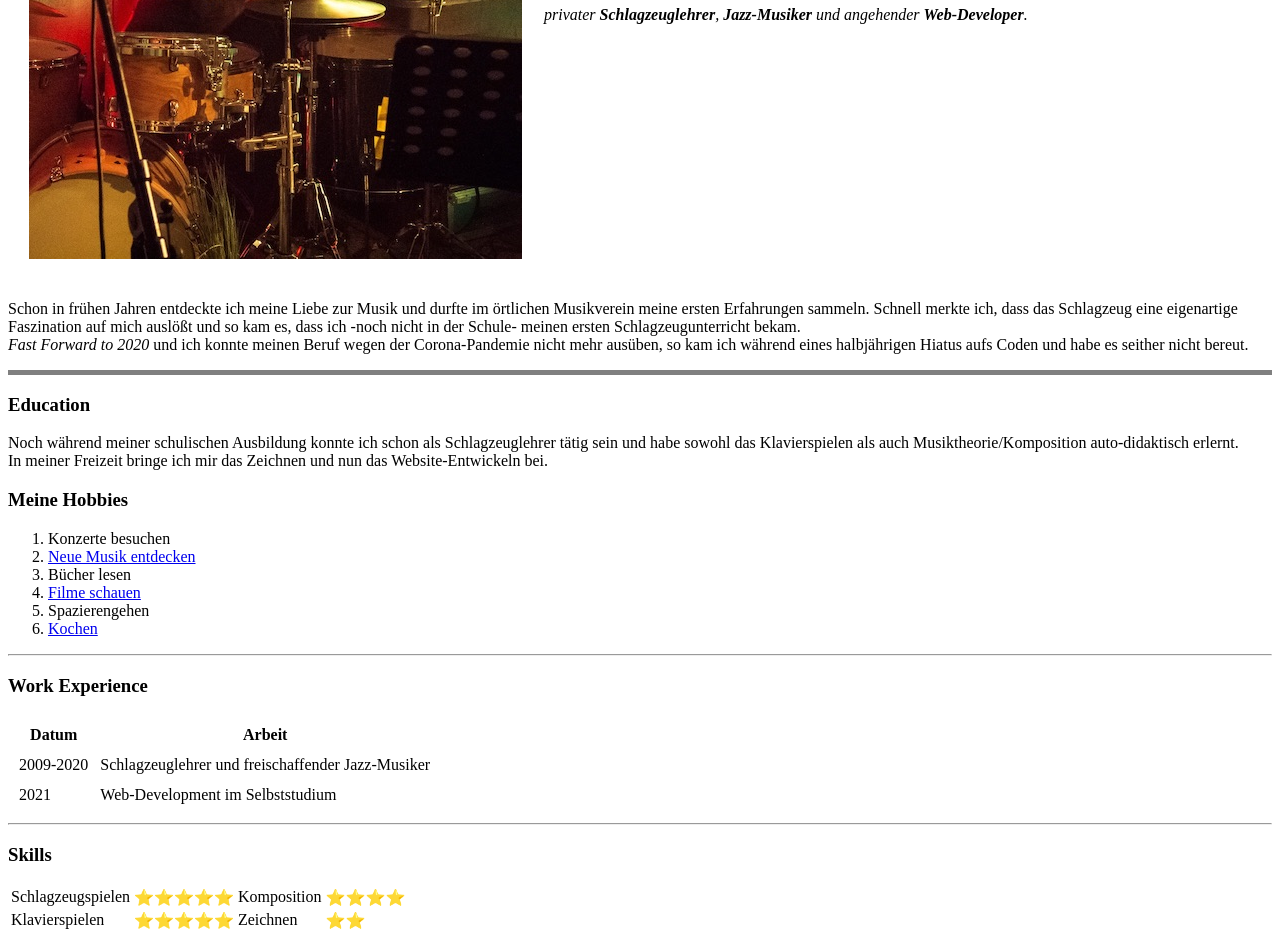
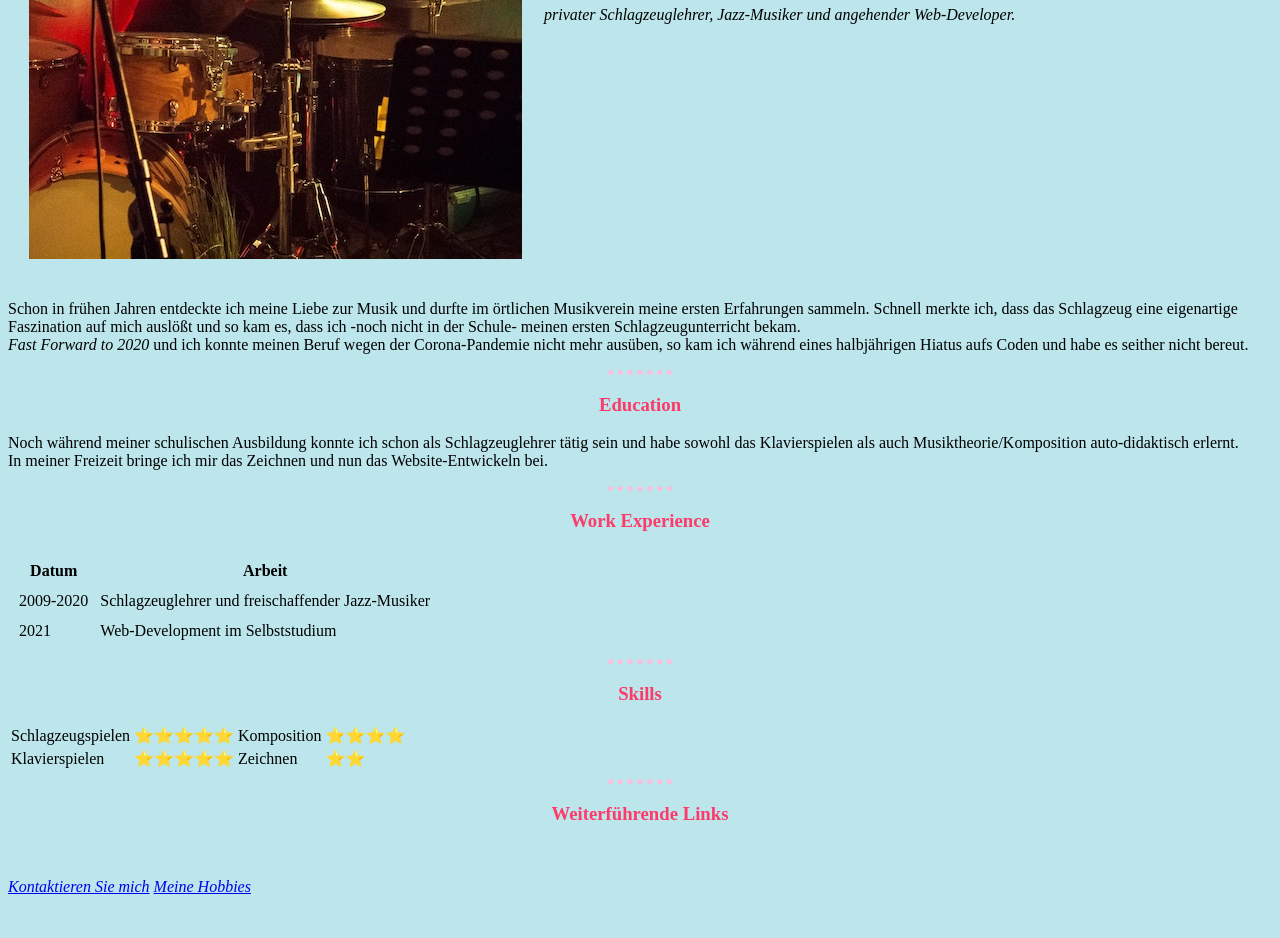
Before and after one commit to JulianKlahm/cv, a plain HTML site: page index.html in a window 1280 px wide. Shown: the part 325-1263 px from the top of the page. After the commit the page ends 1237 px from the top, so only its background shows below. Drawn offline with Linux system fonts and the light colour scheme; files that its build step writes are made by us from their sources.

Commit message:
Add files via upload

```diff
--- a/index.html
+++ b/index.html
@@ -4,6 +4,7 @@
 <head>
   <meta charset="utf-8">
   <title>Julian's personal Site</title>
+  <link rel="stylesheet" href="css/styles.css">
 </head>
 
 <body>
@@ -13,8 +14,8 @@
       <td>
         <center>
           <h1>Julian Klahm</h1>
-          <p><em>privater <strong>Schlagzeuglehrer</strong>, <strong>Jazz-Musiker</strong> und angehender
-              <strong>Web-Developer</strong>.</em></p>
+          <p><em>privater Schlagzeuglehrer, Jazz-Musiker und angehender
+              Web-Developer.</em></p>
         </center>
       </td>
     </tr>
@@ -32,23 +33,15 @@
     <em>Fast Forward to 2020</em> und ich konnte meinen Beruf wegen der Corona-Pandemie nicht mehr ausüben,
     so kam ich während eines halbjährigen Hiatus aufs Coden und habe es seither nicht bereut.
   </p>
-  <hr size="5" noshade>
-  <h3>Education</h3>
+  <hr>
+  <center><h3>Education</h3></center>
   <p>Noch während meiner schulischen Ausbildung konnte ich schon als Schlagzeuglehrer tätig sein
     und habe sowohl das Klavierspielen als auch Musiktheorie/Komposition auto-didaktisch erlernt.
     <br>In meiner Freizeit bringe ich mir das Zeichnen und nun das Website-Entwickeln bei.
   </p>
-  <h3>Meine Hobbies</h3>
-  <ol>
-    <li>Konzerte besuchen</li>
-    <li><a href=https://www.youtube.com/watch?v=sPrQ6HSQkAc>Neue Musik entdecken</a></li>
-    <li>Bücher lesen</li>
-    <li><a href=https://www.youtube.com/watch?v=YXIr1P9Fm5A>Filme schauen</a></li>
-    <li>Spazierengehen</li>
-    <li><a href=https://archive.org/details/droetkerschulkochbuch1930>Kochen</a></li>
-  </ol>
+
   <hr>
-  <h3>Work Experience</h3>
+  <center><h3>Work Experience</h3></center>
   <table cellspacing="10">
     <thead>
       <th>Datum</th>
@@ -66,8 +59,9 @@
     </tbody>
 
   </table>
+
   <hr>
-  <h3>Skills</h3>
+  <center><h3>Skills</h3></center>
 
   <table cellspacing"5">
     <tr>
@@ -83,9 +77,12 @@
       <td>⭐⭐</td>
     </tr>
   </table>
-  <hr size="5" noshade>
 
-  <h3><em><a href=Contact-me.html>Kontaktieren Sie mich</a></em></h3>
+  <hr>
+  <center><h3>Weiterführende Links</h3></center><br>
+
+  <p><em><a href=Contact-me.html>Kontaktieren Sie mich</a></em>
+  <em><a href="My-Hobbies.html">Meine Hobbies</a></em></p>
 </body>
 
 </html>
--- /dev/null
+++ b/styles.css
@@ -0,0 +1,26 @@
+body {
+  background-color: #BCE6EB;
+}
+
+hr {
+  border-style: none;
+  border-top-style: dotted;
+  border-color: #FBBEDF;
+  border-width: 5px;
+  width: 5%;
+}
+
+h1 {
+  background-color: #BCE6EB;
+  color: #9D0191;
+}
+
+h3 {
+  background-color: #BCE6EB;
+  color: #FD3A69;
+}
+
+strong {
+  background-color: #BCE6EB;
+  color: #FCA3CC;
+}
```
Also changed, not shown: Contact-me.html (+5 -1 lines), My-Hobbies.html (added, +23 -0 lines).
